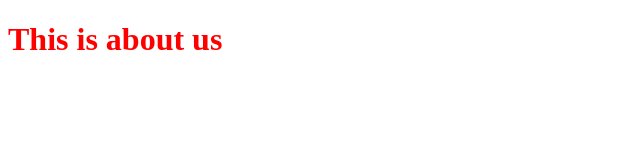
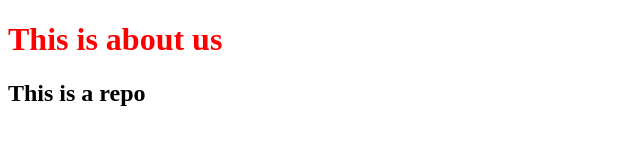
Before and after one commit to ernestisibor9/stephen, a plain HTML site: page about.html in a window 1280 px wide. Shown: the whole page, without its empty margins (0-640 px from the left). Drawn offline with Linux system fonts and the light colour scheme.

Commit message:
added a repo

```diff
--- a/about.html
+++ b/about.html
@@ -9,5 +9,6 @@
 </head>
 <body>
     <h1>This is about us</h1>
+    <h2>This is a repo</h2>
 </body>
 </html>
```
